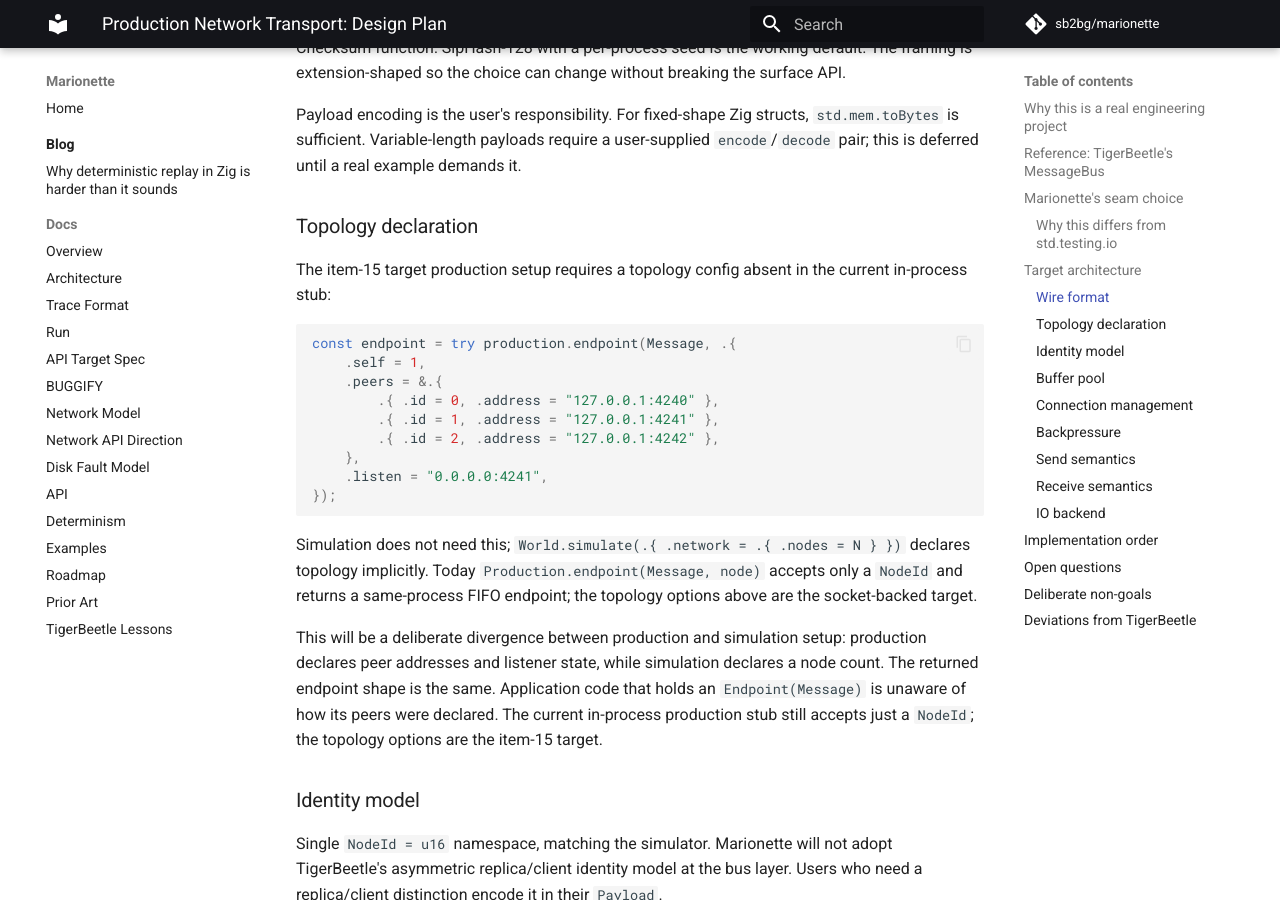
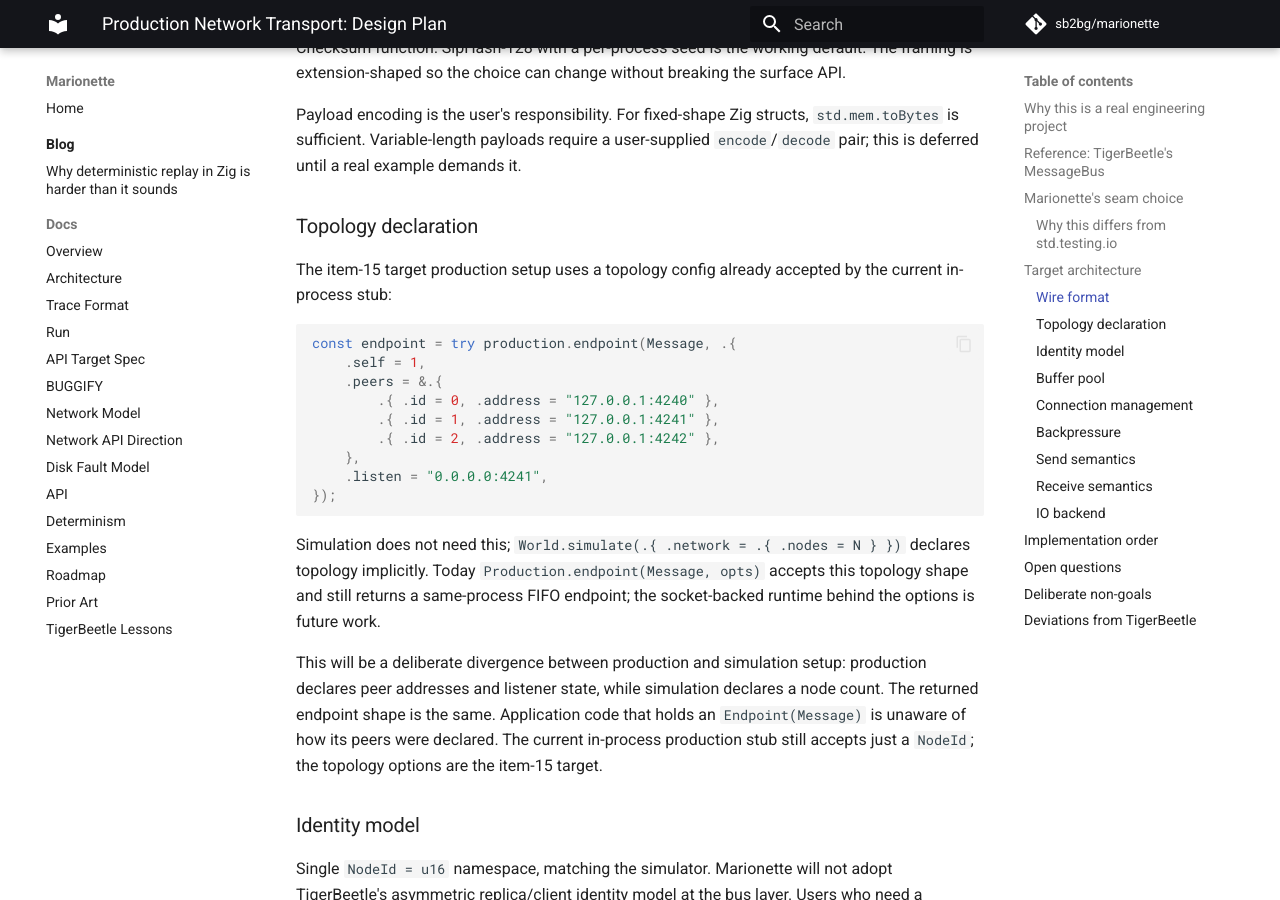
Before and after one commit to sb2bg/marionette, an MkDocs documentation site: the page built from docs/network-production.md, in a window 1280 px wide and 900 px high, scrolled down 3445 px. Built offline with MkDocs 1.6.1 and Material for MkDocs 9.7.7, drawn with Linux system fonts in a browser that asks for light colours; comment, search, counter and statistics services are not loaded; some of the changed text lies outside the part shown.

Commit message:
Add production endpoint topology options

````diff
--- a/docs/network-production.md
+++ b/docs/network-production.md
@@ -159,8 +159,8 @@ demands it.
 
 ### Topology declaration
 
-The item-15 target production setup requires a topology config absent in the
-current in-process stub:
+The item-15 target production setup uses a topology config already accepted by
+the current in-process stub:
 
 ```zig
 const endpoint = try production.endpoint(Message, .{
@@ -175,9 +175,9 @@ const endpoint = try production.endpoint(Message, .{
 ```
 
 Simulation does not need this; `World.simulate(.{ .network = .{ .nodes = N }
-})` declares topology implicitly. Today `Production.endpoint(Message, node)`
-accepts only a `NodeId` and returns a same-process FIFO endpoint; the topology
-options above are the socket-backed target.
+})` declares topology implicitly. Today `Production.endpoint(Message, opts)`
+accepts this topology shape and still returns a same-process FIFO endpoint; the
+socket-backed runtime behind the options is future work.
 
 This will be a deliberate divergence between production and simulation setup:
 production declares peer addresses and listener state, while simulation
@@ -316,9 +316,9 @@ Each item ships on its own. Cross-process parity is the done-signal.
 2. **Buffer pool primitive.** Refcounted, preallocated pool. Pool exhaustion
    returns hard error. Lives in `src/message_pool.zig`. Used by both sim and
    prod once integrated.
-3. **Topology config and `Production.endpoint(Message, opts)`.** Production
-   endpoint accepts peers and self id. Initially returns the same in-process
-   FIFO behavior as today; the topology API change is the gate.
+3. **Topology config and `Production.endpoint(Message, opts)`.** Started.
+   Production endpoint accepts peers and self id. It still returns the same
+   in-process FIFO behavior as today; the topology API change is the gate.
 4. **ByteEndpoint and codec bridge.** Add an app-facing byte transport with
    explicit ownership semantics (`send` copies or sends an acquired buffer;
    `receive` returns a releasable byte message). This gives future Zig
````
Also changed, not shown: docs/api-target.md (+6 -5 lines), docs/network-api.md (+5 -4 lines), docs/roadmap.md (+11 -11 lines), 5 other files.
